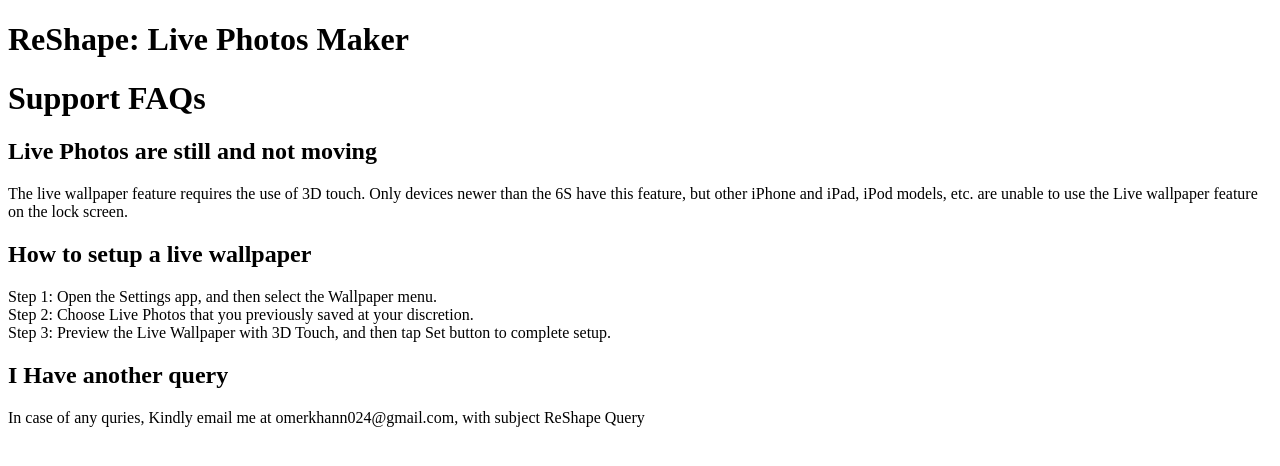
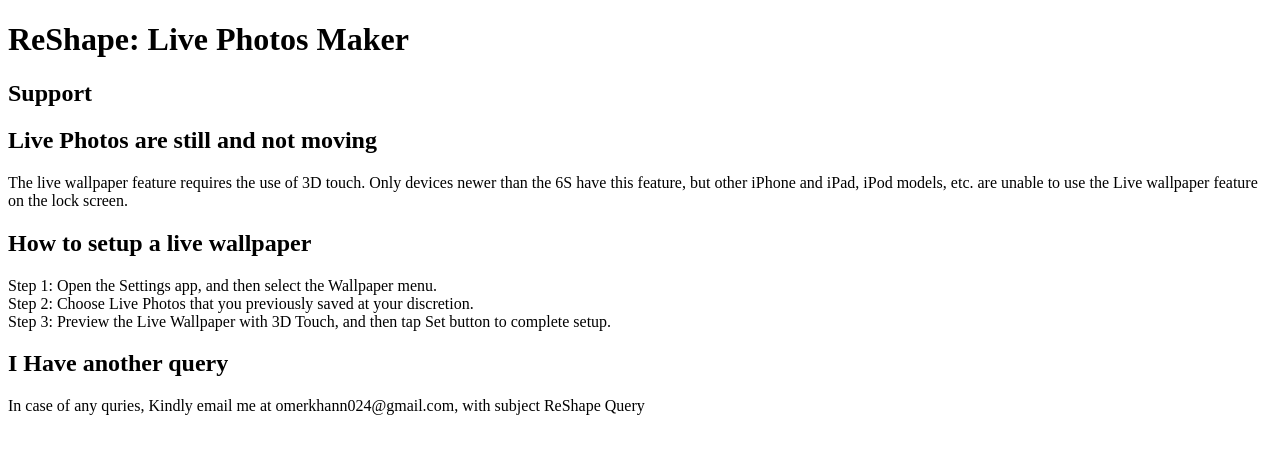
Before and after one commit to TheMysteryPuzzles/reshapeSupport, a plain HTML site: page index.html in a window 1280 px wide. Drawn offline with Linux system fonts and the light colour scheme.

Commit message:
Update index.html

```diff
--- a/index.html
+++ b/index.html
@@ -2,7 +2,7 @@
 <html>
 <body>
  <h1>ReShape: Live Photos Maker</h1>
-<h1>Support FAQs</h1>
+<h2>Support</h2>
 
 <h2>Live Photos are still and not moving</h2>
 
```
